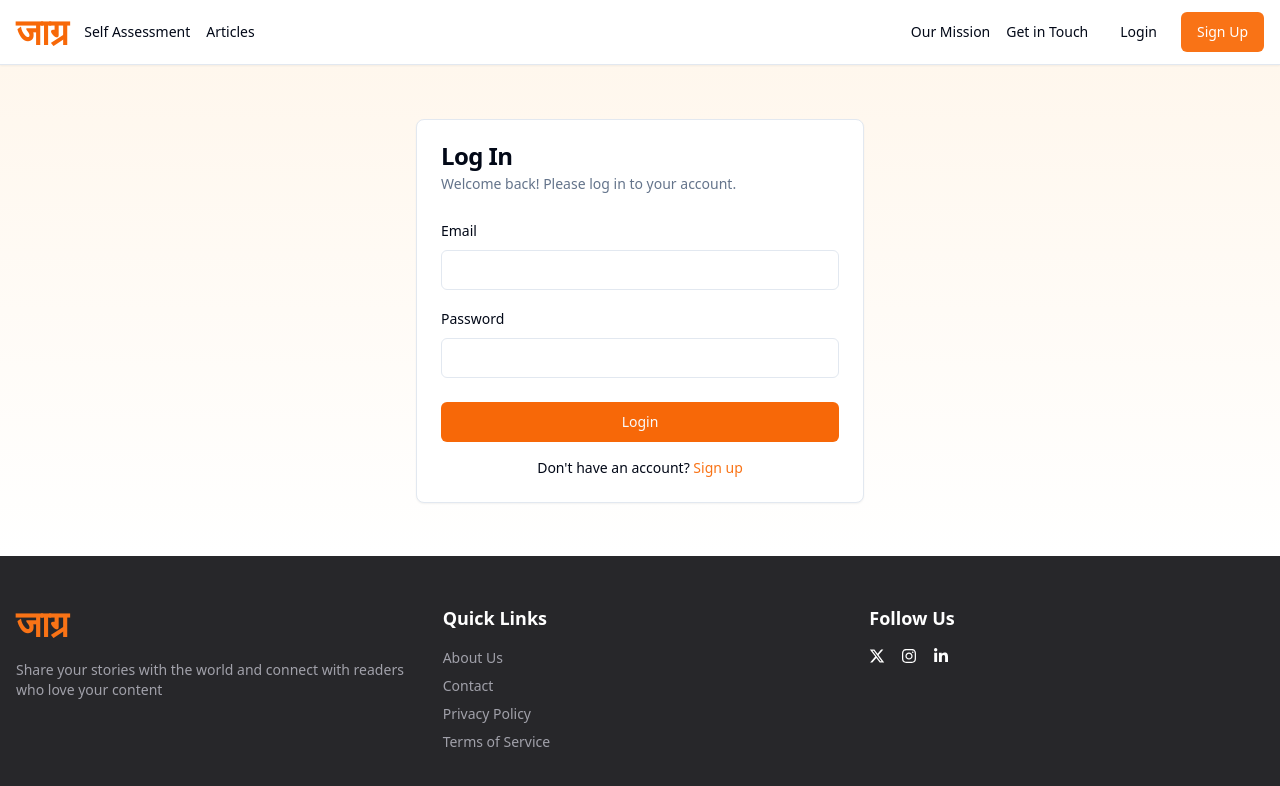
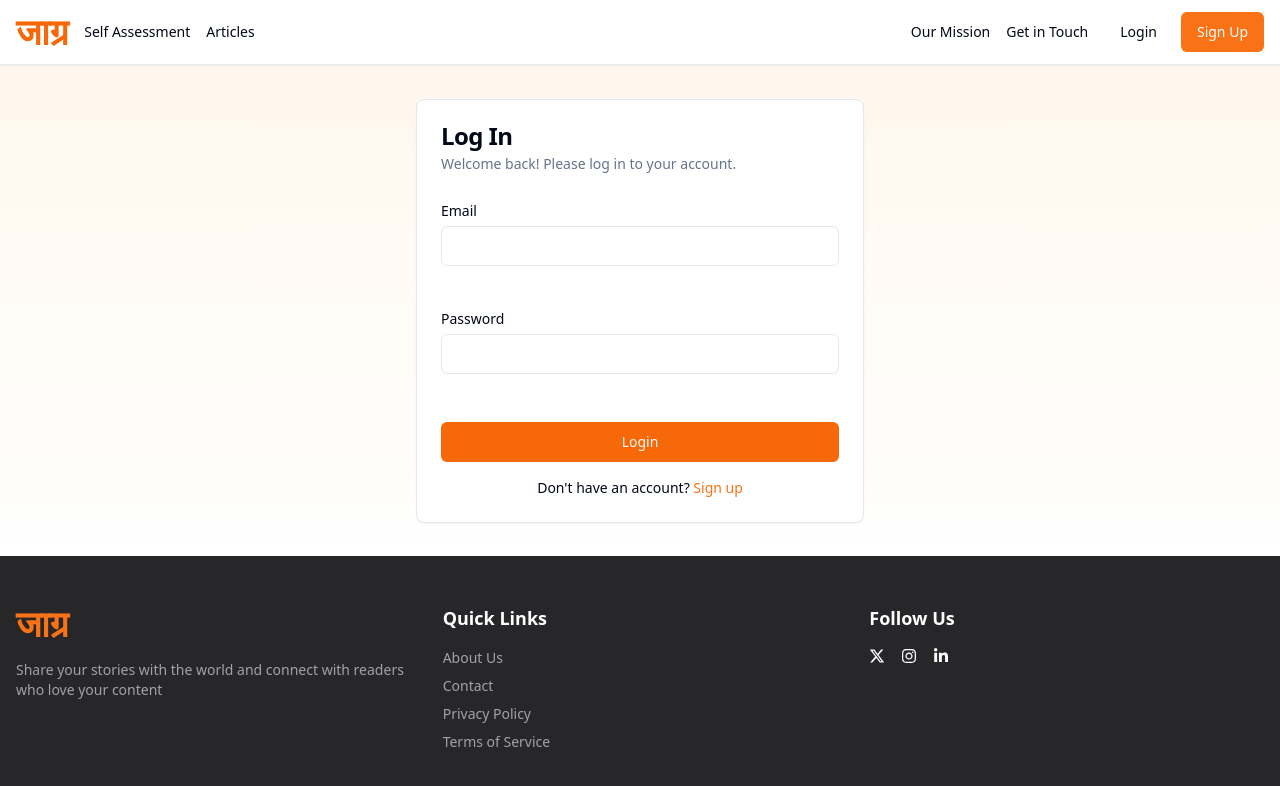
Before and after one commit to JaagrMentalHealth/Jaagr-FE, a Next.js app: page /login in a window 1280 px wide. Shown: the top 786 px of the page. Built offline with nearby package versions, Linux system fonts and the light colour scheme.

Commit message:
Add validation for email and password fields in LoginForm

```diff
--- a/src/app/login/page.tsx
+++ b/src/app/login/page.tsx
@@ -24,6 +24,7 @@ import { Loader2 } from "lucide-react";
 
 function LoginForm() {
   const [email, setEmail] = useState("");
+  const [errors, setErrors] = useState({ email: "", password: "" });
   const [password, setPassword] = useState("");
   const [isLoading, setIsLoading] = useState(false);
   const { fetchUser, user } = useUser();
@@ -31,8 +32,18 @@ function LoginForm() {
   const searchParams = useSearchParams();
   const redirect = searchParams.get("redirect") || "/";
 
+  const validate = () => {
+    const newErrors = {
+      email: email ? "" : "Email is required.",
+      password: password ? "" : "Password is required.",
+    };
+    setErrors(newErrors);
+    return !Object.values(newErrors).some((error) => error);
+  };
+
   const handleSubmit = async (e: React.FormEvent) => {
     e.preventDefault();
+    if (!validate()) return;
     setIsLoading(true);
     const loginData = { email, password };
     try {
@@ -61,9 +72,9 @@ function LoginForm() {
           Welcome back! Please log in to your account.
         </CardDescription>
       </CardHeader>
-      <form onSubmit={handleSubmit}>
+      <form onSubmit={handleSubmit} noValidate>
         <CardContent className="space-y-4">
-          <div className="space-y-2">
+          <div className="space-y-1">
             <Label htmlFor="email">Email</Label>
             <Input
               id="email"
@@ -71,9 +82,16 @@ function LoginForm() {
               required
               value={email}
               onChange={(e) => setEmail(e.target.value)}
+              onBlur={() => validate()}
+              className={errors.email ? "border-red-500" : ""}
             />
+            <div className="h-5">
+              {errors.email && (
+                <p className="text-sm text-red-500 mt-1">{errors.email}</p>
+              )}
+            </div>
           </div>
-          <div className="space-y-2">
+          <div className="space-y-1">
             <Label htmlFor="password">Password</Label>
             <Input
               id="password"
@@ -81,7 +99,14 @@ function LoginForm() {
               required
               value={password}
               onChange={(e) => setPassword(e.target.value)}
+              onBlur={() => validate()}
+              className={errors.password ? "border-red-500" : ""}
             />
+            <div className="h-5">
+              {errors.password && (
+                <p className="text-sm text-red-500 mt-1">{errors.password}</p>
+              )}
+            </div>
           </div>
         </CardContent>
         <CardFooter className="flex flex-col space-y-4">
```
